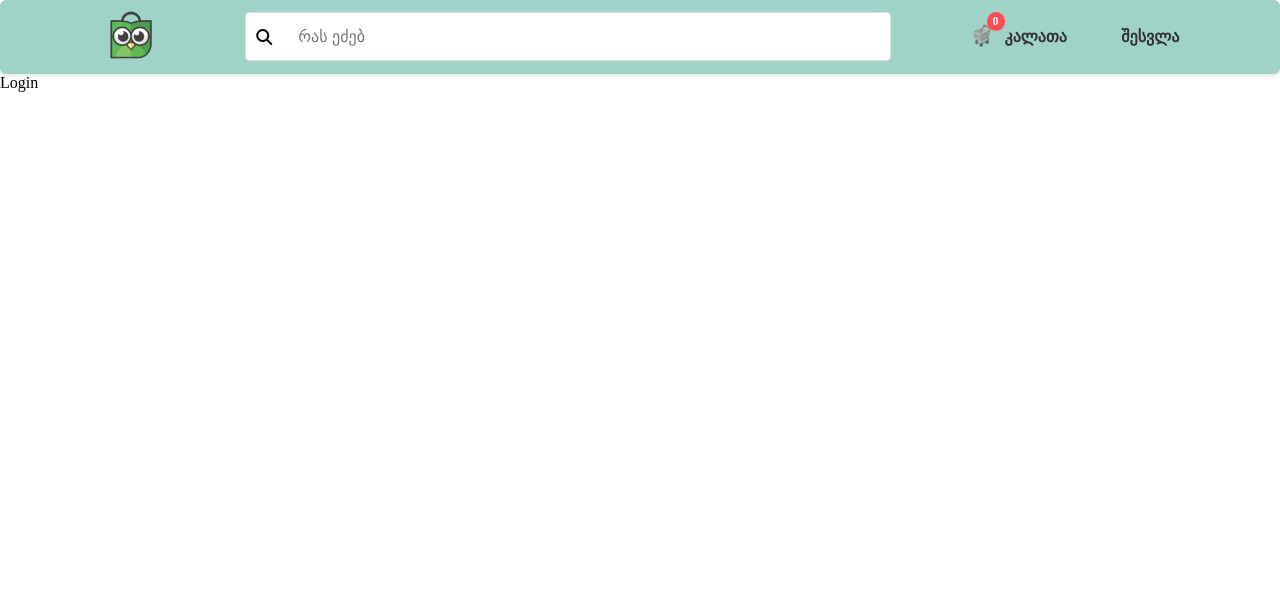
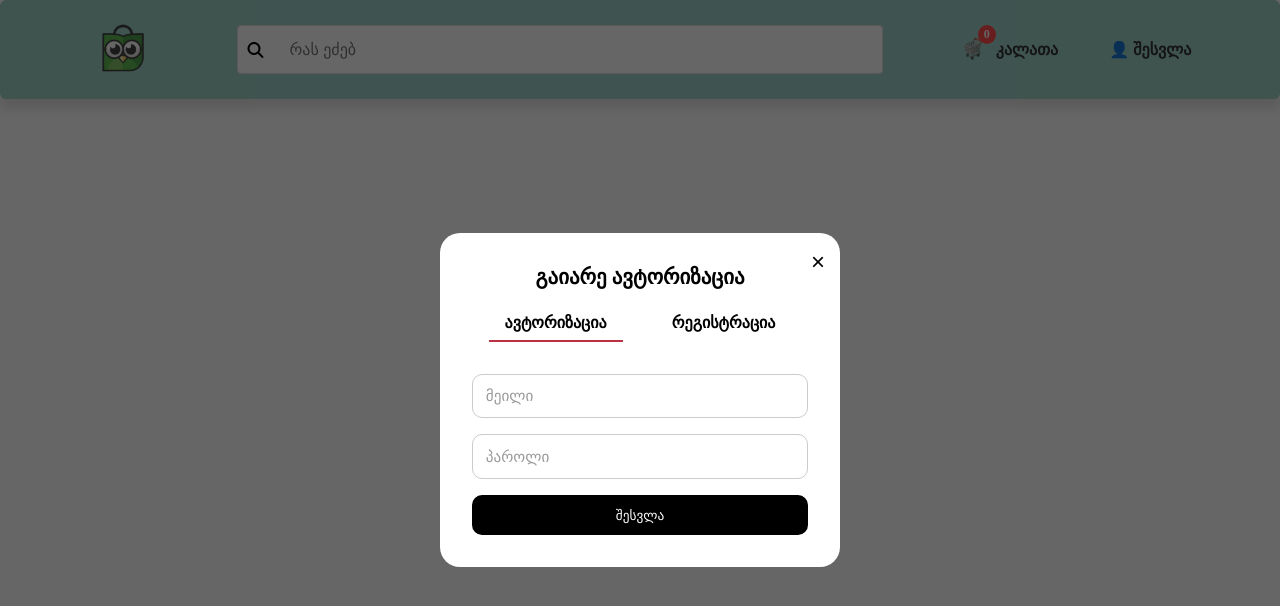
Before and after one commit to PinoqioDOM/E-commerce, a React (Vite) app: page /login in a window 1280 px wide. Shown: the top 606 px of the page. Built offline with nearby package versions, Linux system fonts and the light colour scheme.

Commit message:
Added Log-in Page

```diff
--- a/src/components/Navbar.jsx
+++ b/src/components/Navbar.jsx
@@ -1,4 +1,4 @@
-import { Link } from 'react-router-dom';
+import { Link, NavLink } from 'react-router-dom';
 import { useState } from 'react';
 import Logo from '../assets/logo.png';
 import Cart from '../assets/shopping-icon.png';
@@ -10,14 +10,12 @@ const Navbar = () => {
     e.preventDefault();
     if (searchQuery.trim()) {
       console.log('Search submitted:', searchQuery);
-      // Add your search logic here, e.g., API call or navigation
     }
   };
 
   const handleSearchChange = (e) => {
     setSearchQuery(e.target.value);
     console.log('Live search:', e.target.value);
-    // Add your live search logic here, e.g., filtering or API call
   };
 
   return (
@@ -39,16 +37,16 @@ const Navbar = () => {
         </form>
 
         <div className="nav-right">
-          <Link to="/cart" className="cart-link">
+          <NavLink to="/cart" className={({ isActive }) => isActive ? 'cart-link active' : 'cart-link'}>
             <div className="cart-icon-wrapper">
               <img src={Cart} alt="Cart" width="30px" />
               <span className="cart-count">0</span>
             </div>
             <span>კალათა</span>
-          </Link>
+          </NavLink>
 
           <Link to="/login" className="auth-link">
-            შესვლა
+            👤 შესვლა
           </Link>
         </div>
       </div>
--- a/src/index.css
+++ b/src/index.css
@@ -9,8 +9,9 @@
   justify-content: center;
   align-items: center;
   background-color: #9fd3c7;
-  box-shadow: 0 2px 4px rgba(0, 0, 0, 0.1);
+  box-shadow: 0 10px 10px rgba(0, 0, 0, 0.1);
   border-radius: 6px;
+  padding: 0.8rem;
 }
 
 .navbar-content {
@@ -37,6 +38,7 @@
   font-size: 1rem;
   padding: 0.4rem 1rem;
   width: 600px;
+  cursor: pointer;
 }
 
 .nav-right {
@@ -59,7 +61,7 @@
 }
 
 .auth-link {
-  padding: 1.2rem;
+  padding: 1.0rem;
 }
 
 .cart-icon-wrapper {
@@ -114,3 +116,129 @@
   position: relative;
   z-index: 1;
 }
+
+/* Log-in/Register  */
+
+.overlay {
+  position: fixed;
+  top: 0;
+  left: 0;
+  width: 100%;
+  height: 100%;
+  background: rgba(0, 0, 0, 0.6);
+  display: flex;
+  justify-content: center;
+  align-items: center;
+  z-index: 999;
+}
+
+.login-modal {
+  background: #fff;
+  padding: 2rem;
+  border-radius: 20px;
+  width: 90%;
+  max-width: 400px;
+  position: relative;
+  animation: fadeIn 0.3s ease-in-out;
+}
+
+.close-btn {
+  position: absolute;
+  top: 15px;
+  right: 15px;
+  background: transparent;
+  border: none;
+  font-size: 1.5rem;
+  cursor: pointer;
+}
+
+.login-modal h2 {
+  text-align: center;
+  margin-bottom: 1rem;
+  font-size: 1.3rem;
+}
+
+.auth-tabs {
+  display: flex;
+  justify-content: space-around;
+  margin-bottom: 2rem;
+}
+
+.auth-tabs button {
+  background: none;
+  border: none;
+  font-weight: bold;
+  font-size: 1rem;
+  padding: 0.5rem 1rem;
+  cursor: pointer;
+  border-bottom: 2px solid transparent;
+  transition: all 0.5s ease;
+}
+
+.auth-tabs button.active {
+  border-bottom: 2px solid #be3144;
+}
+
+.auth-tabs button:hover {
+  border: 2px solid #45171d;
+  border-radius: 6px;
+  color: white;
+  font-weight: bold;
+  background-color: #be3144;
+  box-shadow: 0 0 10px #be3144;
+}
+
+.log-in-form {
+  display: flex;
+  flex-direction: column;
+  gap: 1rem;
+}
+
+.log-in-form input {
+  padding: 0.8rem;
+  border-radius: 10px;
+  border: 1px solid #ccc;
+  font-size: 0.95rem;
+}
+
+.log-in-form button {
+  background: black;
+  color: white;
+  border: none;
+  border-radius: 10px;
+  padding: 0.8rem;
+  cursor: pointer;
+  transition: all 0.5s ease;
+}
+
+.log-in-form button:hover {
+  border: 2px solid #45171d;
+  border-radius: 6px;
+  color: white;
+  font-size: 1rem;
+  background-color: black;
+  box-shadow: 0 0 20px black;
+}
+
+.log-in-form input::placeholder {
+  color: #999;
+  transition: color 0.3s ease;
+}
+
+.log-in-form input:hover::placeholder,
+.log-in-form input:focus::placeholder {
+  color: #3a4750;
+  font-weight: bold;
+}
+
+
+@keyframes fadeIn {
+  from {
+    opacity: 0;
+    transform: scale(0.95);
+  }
+  to {
+    opacity: 1;
+    transform: scale(1);
+  }
+}
--- a/src/pages/Login.jsx
+++ b/src/pages/Login.jsx
@@ -1,9 +1,55 @@
-import React from 'react'
+import { useState } from 'react';
+import { useNavigate } from 'react-router-dom';
 
 const Login = () => {
+  const [activeTab, setActiveTab] = useState('login');
+  const navigate = useNavigate();
+
+  const handleClose = () => {
+    navigate(-1);
+  };
+
   return (
-    <div>Login</div>
-  )
-}
+    <div className="overlay">
+      <div className="login-modal">
+        <button className="close-btn" onClick={handleClose}>×</button>
 
-export default Login
+        <h2>{activeTab === 'login' ? 'გაიარე ავტორიზაცია' : 'გაიარე რეგისტრაცია'}</h2>
+
+        <div className="auth-tabs">
+          <button
+            className={activeTab === 'login' ? 'active' : ''}
+            onClick={() => setActiveTab('login')}
+          >
+            ავტორიზაცია
+          </button>
+
+          <button
+            className={activeTab === 'register' ? 'active' : ''}
+            onClick={() => setActiveTab('register')}
+          >
+            რეგისტრაცია
+          </button>
+        </div>
+
+        {activeTab === 'login' ? (
+          <form className="log-in-form">
+            <input type="email" placeholder="მეილი" required />
+            <input type="password" placeholder="პაროლი" required />
+            <button type="submit">შესვლა</button>
+          </form>
+        ) : (
+          <form className="log-in-form">
+            <input type="email" placeholder="მეილი*" required />
+            <input type="text" placeholder="სახელი,გვარი*" required />
+            <input type="tel" placeholder="მობილურის ნომერი*" required />
+            <input type="password" placeholder="პაროლი*" required />
+            <button type="submit">რეგისტრაცია</button>
+          </form>
+        )}
+      </div>
+    </div>
+  );
+};
+
+export default Login;
--- a/src/pages/Register.jsx
+++ /dev/null
@@ -1,9 +0,0 @@
-import React from 'react'
-
-const Register = () => {
-  return (
-    <div>Register</div>
-  )
-}
-
-export default Register
```
